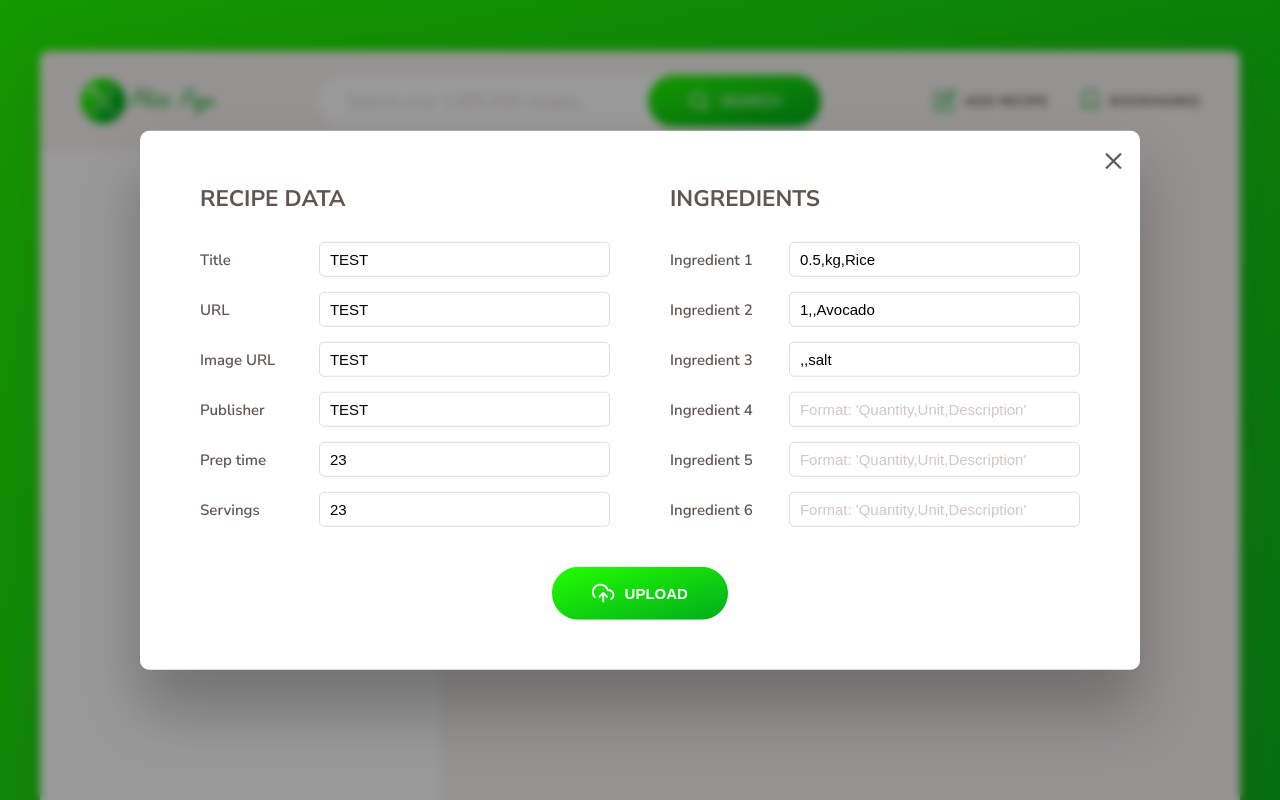
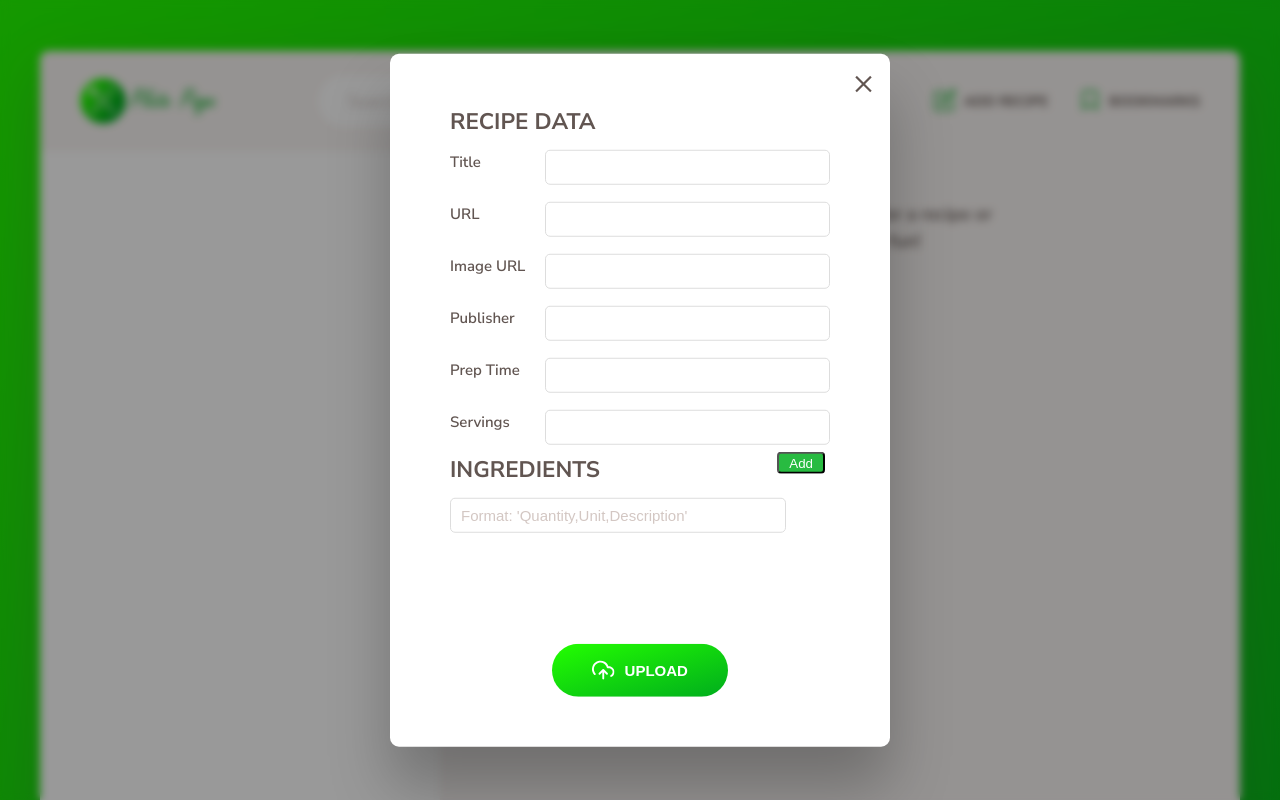
Before and after one commit to nwarner31/forkify-website, a website built with Parcel: page index.html in a window 1280 px wide. Both pictures are taken after a click on the button "ADD RECIPE". Shown: the top 800 px of the page. Built offline with nearby package versions, Linux system fonts and the light colour scheme.

Commit message:
add recipe modal updated to have varrying number of ingredients. css also changed to be 1 column

```diff
--- a/index.html
+++ b/index.html
@@ -14,7 +14,7 @@
     <link rel="stylesheet" href="src/sass/main.scss" />
     <script type="module" src="src/js/controller.js"></script>
 
-    <title>forkify // Search over 1,000,000 recipes</title>
+    <title>Plate Page // Search over 1,000,000 recipes</title>
 </head>
 
 <body>
@@ -126,65 +126,46 @@
 <div class="overlay hidden"></div>
 <div class="add-recipe-window hidden">
     <button class="btn--close-modal">&times;</button>
+
     <form class="upload">
-        <div class="upload__column">
+        <div class="upload__body">
             <h3 class="upload__heading">Recipe data</h3>
-            <label>Title</label>
-            <input value="TEST" required name="title" type="text" />
-            <label>URL</label>
-            <input value="TEST" required name="sourceUrl" type="text" />
-            <label>Image URL</label>
-            <input value="TEST" required name="image" type="text" />
-            <label>Publisher</label>
-            <input value="TEST" required name="publisher" type="text" />
-            <label>Prep time</label>
-            <input value="23" required name="cookingTime" type="number" />
-            <label>Servings</label>
-            <input value="23" required name="servings" type="number" />
-        </div>
 
-        <div class="upload__column">
-            <h3 class="upload__heading">Ingredients</h3>
-            <label>Ingredient 1</label>
-            <input
-                    value="0.5,kg,Rice"
-                    type="text"
-                    required
-                    name="ingredient-1"
-                    placeholder="Format: 'Quantity,Unit,Description'"
-            />
-            <label>Ingredient 2</label>
-            <input
-                    value="1,,Avocado"
-                    type="text"
-                    name="ingredient-2"
-                    placeholder="Format: 'Quantity,Unit,Description'"
-            />
-            <label>Ingredient 3</label>
-            <input
-                    value=",,salt"
-                    type="text"
-                    name="ingredient-3"
-                    placeholder="Format: 'Quantity,Unit,Description'"
-            />
-            <label>Ingredient 4</label>
-            <input
-                    type="text"
-                    name="ingredient-4"
-                    placeholder="Format: 'Quantity,Unit,Description'"
-            />
-            <label>Ingredient 5</label>
-            <input
-                    type="text"
-                    name="ingredient-5"
-                    placeholder="Format: 'Quantity,Unit,Description'"
-            />
-            <label>Ingredient 6</label>
-            <input
-                    type="text"
-                    name="ingredient-6"
-                    placeholder="Format: 'Quantity,Unit,Description'"
-            />
+            <div class="upload__container-row">
+                <div class="upload__row">
+                    <label class="upload__label">Title</label><input name="title">
+                </div>
+                <div class="upload__row">
+                    <label class="upload__label">URL</label><input name="sourceUrl">
+                </div>
+                <div class="upload__row">
+                    <label class="upload__label">Image URL</label><input name="image">
+                </div>
+                <div class="upload__row">
+                    <label class="upload__label">Publisher</label><input name="publisher">
+                </div>
+                <div class="upload__row">
+                    <label class="upload__label">Prep Time</label><input name="cookingTime">
+                </div>
+                <div class="upload__row">
+                    <label class="upload__label">Servings</label><input name="servings">
+                </div>
+            </div>
+
+            <div class="upload__container">
+                <h3 class="upload__heading">Ingredients</h3>
+                <div class="upload__add">
+                    <button type="button" id="ar-ai-button">Add</button>
+                </div>
+            </div>
+
+            <div class="upload__container-row ingredient-container">
+                <div class="upload__row">
+                    <input class="ingredient-input" controlid="1" placeholder="Format: 'Quantity,Unit,Description'" name="ingredient-1">
+                    <div class="upload__delete"></div>
+                </div>
+
+            </div>
         </div>
 
         <button class="btn upload__btn">
@@ -194,6 +175,7 @@
             <span>Upload</span>
         </button>
     </form>
+
 </div>
 </body>
 </html>
--- a/src/js/views/addRecipeView.js
+++ b/src/js/views/addRecipeView.js
@@ -11,13 +11,28 @@ class AddRecipeView extends View {
     _buttonOpen = document.querySelector(".nav__btn--add-recipe");
     _buttonClose = document.querySelector(".btn--close-modal");
 
+
+
     constructor() {
         super();
         this._addHandlerShowWindow();
         this._addHandlerHideWindow();
         this._overlay.addEventListener("click", () => {
             this.closeWindow();
-        })
+        });
+       this._setupEvents();
+    }
+    _setupEvents() {
+        this._ingredientContainer = document.querySelector(".ingredient-container");
+        document.getElementById("ar-ai-button").addEventListener("click", () => {
+            console.log("add clicked");
+            this._addIngredientRow();
+        });
+        this._ingredientContainer.addEventListener("click", (event) => {
+            const deleteInput = event.target.closest(".upload__delete-button");
+            if (!deleteInput) return;
+            deleteInput.parentElement.parentElement.remove();
+        });
     }
     _addHandlerShowWindow() {
         this._buttonOpen.addEventListener("click", (function() {
@@ -53,78 +68,72 @@ class AddRecipeView extends View {
 
     resetForm() {
         this._parentElement.innerHTML = this._formMarkup;
+        this._setupEvents();
+    }
+
+    _addIngredientRow() {
+        const ingredientInputs = this._ingredientContainer.querySelectorAll("input");
+        console.log(ingredientInputs[ingredientInputs.length-1]);
+        const newId = +ingredientInputs[ingredientInputs.length-1].getAttribute("controlid") + 1;
+        this._ingredientContainer.insertAdjacentHTML("beforeend", `
+            <div class="upload__row">
+                <input controlid="${newId}" name="ingredient-${newId}">
+                    <div class="upload__delete" >
+                        <button type="button" class="upload__delete-button">X</button>
+                    </div>
+            </div>
+        `)
     }
 
     _generateMarkup() {
     }
 
     _formMarkup = `
-    <div class="upload__column">
+    <div class="upload__body">
             <h3 class="upload__heading">Recipe data</h3>
-            <label>Title</label>
-            <input value="TEST" required name="title" type="text" />
-            <label>URL</label>
-            <input value="TEST" required name="sourceUrl" type="text" />
-            <label>Image URL</label>
-            <input value="TEST" required name="image" type="text" />
-            <label>Publisher</label>
-            <input value="TEST" required name="publisher" type="text" />
-            <label>Prep time</label>
-            <input value="23" required name="cookingTime" type="number" />
-            <label>Servings</label>
-            <input value="23" required name="servings" type="number" />
+
+            <div class="upload__container-row">
+                <div class="upload__row">
+                    <label class="upload__label">Title</label><input name="title">
+                </div>
+                <div class="upload__row">
+                    <label class="upload__label">URL</label><input name="sourceUrl">
+                </div>
+                <div class="upload__row">
+                    <label class="upload__label">Image URL</label><input name="image">
+                </div>
+                <div class="upload__row">
+                    <label class="upload__label">Publisher</label><input name="publisher">
+                </div>
+                <div class="upload__row">
+                    <label class="upload__label">Prep Time</label><input name="cookingTime">
+                </div>
+                <div class="upload__row">
+                    <label class="upload__label">Servings</label><input name="servings">
+                </div>
+            </div>
+
+            <div class="upload__container">
+                <h3 class="upload__heading">Ingredients</h3>
+                <div class="upload__add">
+                    <button type="button" id="ar-ai-button">Add</button>
+                </div>
+            </div>
+
+            <div class="upload__container-row ingredient-container">
+                <div class="upload__row">
+                    <input class="ingredient-input" controlid="1" placeholder="Format: 'Quantity,Unit,Description'" name="ingredient-1">
+                    <div class="upload__delete"></div>
+                </div>
+
+            </div>
         </div>
-
-        <div class="upload__column">
-            <h3 class="upload__heading">Ingredients</h3>
-            <label>Ingredient 1</label>
-            <input
-                    value="0.5,kg,Rice"
-                    type="text"
-                    required
-                    name="ingredient-1"
-                    placeholder="Format: 'Quantity,Unit,Description'"
-            />
-            <label>Ingredient 2</label>
-            <input
-                    value="1,,Avocado"
-                    type="text"
-                    name="ingredient-2"
-                    placeholder="Format: 'Quantity,Unit,Description'"
-            />
-            <label>Ingredient 3</label>
-            <input
-                    value=",,salt"
-                    type="text"
-                    name="ingredient-3"
-                    placeholder="Format: 'Quantity,Unit,Description'"
-            />
-            <label>Ingredient 4</label>
-            <input
-                    type="text"
-                    name="ingredient-4"
-                    placeholder="Format: 'Quantity,Unit,Description'"
-            />
-            <label>Ingredient 5</label>
-            <input
-                    type="text"
-                    name="ingredient-5"
-                    placeholder="Format: 'Quantity,Unit,Description'"
-            />
-            <label>Ingredient 6</label>
-            <input
-                    type="text"
-                    name="ingredient-6"
-                    placeholder="Format: 'Quantity,Unit,Description'"
-            />
-        </div>
-
         <button class="btn upload__btn">
             <svg>
                 <use href="${icons}#icon-upload-cloud"></use>
             </svg>
             <span>Upload</span>
-        </button>`
+        </button>`;
 
 }
 
--- a/src/sass/_upload.scss
+++ b/src/sass/_upload.scss
@@ -3,7 +3,7 @@
   top: 50%;
   left: 50%;
   transform: translate(-50%, -50%);
-  width: 100rem;
+  width: 50rem;
   background-color: white;
   border-radius: 9px;
 
@@ -35,6 +35,8 @@
   backdrop-filter: blur(4px);
   z-index: 100;
   transition: all 0.5s;
+
+
 }
 
 .hidden {
@@ -43,15 +45,73 @@
 }
 
 .upload {
+  gap: 4rem 6rem;
   display: grid;
-  grid-template-columns: 1fr 1fr;
-  gap: 4rem 6rem;
+  &__ingredients {
+    float: left;
+  }
 
-  &__column {
-    display: grid;
-    grid-template-columns: 1fr 2.8fr;
+  &__container {
+    display: flex;
+    flex-direction: row;
+    gap: 10px;
+  }
+  &__container h3 {
+    flex-grow: 1;
+  }
+  &__container-row {
+    display: flex;
+    flex-direction: column;
+    gap: 10px;
+  }
+  &__row {
+    display: flex;
+    flex-direction: row;
+  }
+
+  &__row label {
+    width: 13rem;
+  }
+  &__row input {
+    flex-grow: 1;
+  }
+  &__add {
+    height: 100%;
+    display: block;
+    margin-right: .5rem;
+  }
+  &__add button {
+    height: 100%;
+    //display: block;
+    padding: .15rem 1rem;
+    background-color: $color-primary;
+    color: white;
+    border-radius: 4px;
+    cursor: pointer;
+  }
+  &__delete {
+    width: 5rem;
+  }
+  &__delete-button {
+    width: 100%;
+    background-color: red;
+    color: white;
+    height: 3.5rem;
+    border-radius: 4px;
+    cursor: pointer;
+  }
+
+
+  &__row {
+    width: 100%;
+  }
+
+  &__body {
     align-items: center;
-    gap: 1.5rem;
+    row-gap: 1.5rem;
+    overflow-y: auto;
+    height: 500px;
+    width: 100%;
 
     & label {
       font-size: 1.5rem;
@@ -65,6 +125,8 @@
       border: 1px solid #ddd;
       border-radius: 0.5rem;
       transition: all 0.2s;
+      margin-bottom: 7px;
+      width: 100%;
 
       &::placeholder {
         color: $color-grey-light-3;
@@ -78,9 +140,8 @@
     }
 
     & button {
-      grid-column: 1 / span 2;
       justify-self: center;
-      margin-top: 1rem;
+      margin: auto;
     }
   }
 
```
